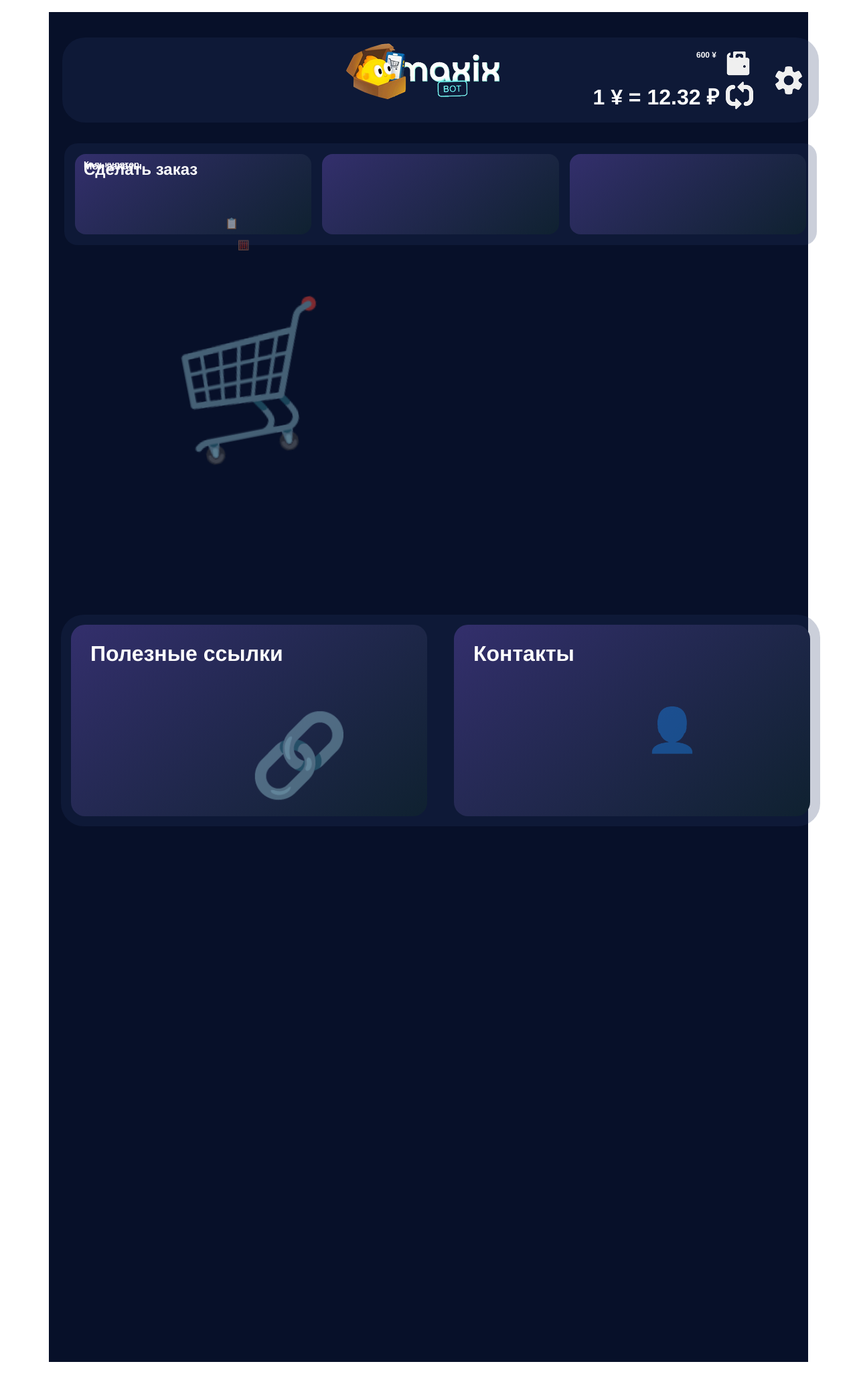
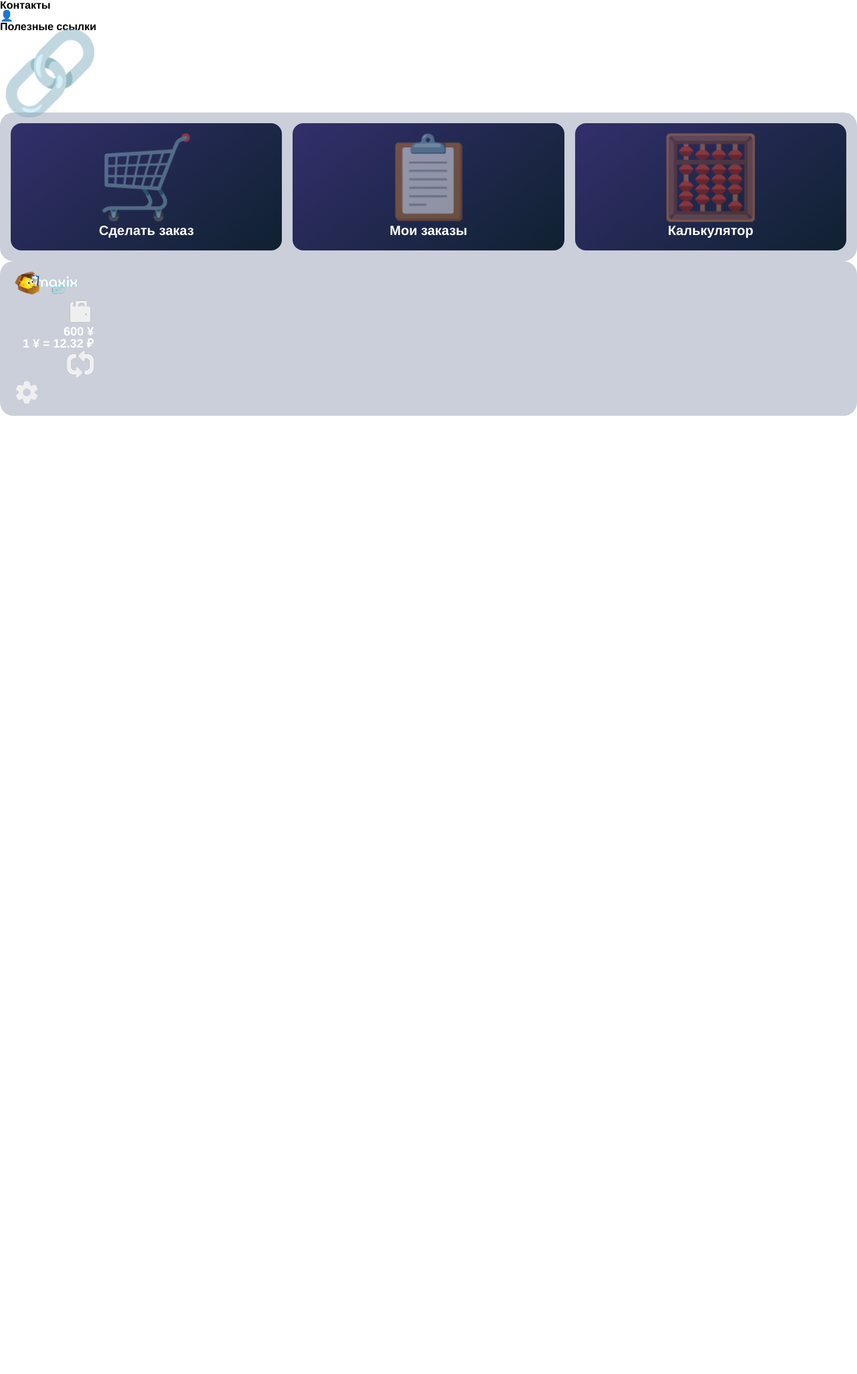
Before and after one commit to chelik002/maxix_site, a Flask app: page / in a window 1280 px wide. Shown: the whole page at 67% size. After the commit the page ends 621 px from the top, so only its background shows below. Run offline with Flask 3, Linux system fonts and the light colour scheme; some libraries are stand-ins or nearby versions.

Commit message:
Update style.css

```diff
--- a/static/style.css
+++ b/static/style.css
@@ -1,374 +1,108 @@
-.frame{
-  width:100%;
-  max-width:1170px;
-  margin:0 auto;
-  padding:18px;
-  position:relative;
+.frame {
+font-family: "Inter-SemiBold", Helvetica;
+font-weight: 600;
 }
 
-.frame .div {
-  background-color: #071029;
-  width: 100%;
-  height: auto;
-  aspect-ratio: 9/16;
-  position: relative;
-}
-
-.frame .element {
-  position: absolute;
-  width: 1104px;
-  height: 300px;
-  top: 915px;
-  left: 33px;
-}
-
-.frame .overlap {
-  position: relative;
-  width: 1134px;
-  height: 316px;
-  top: -15px;
-  left: -15px;
-  background-color: #2939663d;
-  border-radius: 34px;
-}
-
-.frame .view {
-  position: absolute;
-  width: 532px;
-  height: 286px;
-  top: 15px;
-  left: 587px;
-  border-radius: 21px;
-  overflow: hidden;
-  background: linear-gradient(
-    321deg,
-    rgba(15, 33, 48, 1) 0%,
-    rgba(51, 47, 108, 1) 100%
-  );
-}
-
-.frame .text-wrapper {
-  width: 334px;
-  height: 77px;
-  top: 25px;
-  left: 29px;
-  color: var(--text);
-  font-size: clamp(18px, 5vw, 32px);
-  position: absolute;
-  font-family: "Inter-SemiBold", Helvetica;
-  font-weight: 600;
-  letter-spacing: 0;
-  line-height: normal;
-}
-
-.frame .text-wrapper-2 {
-  height: 210px;
-  top: 120px;
-  left: 286px;
-  opacity: 0.5;
-  color: #ffffff;
-  font-size: clamp(48px, 10vw, 64px);
-  white-space: nowrap;
-  position: absolute;
-  font-family: "Inter-SemiBold", Helvetica;
-  font-weight: 600;
-  letter-spacing: 0;
-  line-height: normal;
-}
-
-.frame .overlap-group-wrapper {
-  position: absolute;
-  width: 532px;
-  height: 286px;
-  top: 15px;
-  left: 15px;
-  border-radius: 21px;
-  overflow: hidden;
-  background: linear-gradient(
-    321deg,
-    rgba(15, 33, 48, 1) 0%,
-    rgba(51, 47, 108, 1) 100%
-  );
-}
-
-.frame .overlap-group {
-  position: relative;
-  width: 467px;
-  height: 330px;
-  top: 25px;
-  left: 29px;
-}
-
-.frame .text-wrapper-3 {
-  width: 442px;
-  height: 154px;
-  top: 0;
-  left: 0;
-  color: var(--text);
-  font-size: clamp(18px, 5vw, 32px);
-  position: absolute;
-  font-family: "Inter-SemiBold", Helvetica;
-  font-weight: 600;
-  letter-spacing: 0;
-  line-height: normal;
-}
 
 .frame .text-wrapper-4 {
-  height: 230px;
-  top: 100px;
-  left: 237px;
 opacity: 0.5;
 color: #ffffff;
 font-size: clamp(60px, 12vw, 120px);
-  white-space: nowrap;
-  position: absolute;
 font-family: "Inter-SemiBold", Helvetica;
 font-weight: 600;
-  letter-spacing: 0;
-  line-height: normal;
 }
 
-.frame .overlap-wrapper {
-  position: absolute;
-  width: 1124px;
-  height: 679px;
-  top: 196px;
-  left: 23px;
+
+/* Кнопки */
+.frame .overlap-2 {
+width: 100%;
+background-color: #2939663d;
+border-radius: 20px;
+padding: 16px;
+display: grid;
+grid-template-columns: repeat(auto-fit, minmax(200px, 1fr));
+gap: 16px;
+box-sizing: border-box;
 }
 
-.frame .overlap-2 {
-  display: grid;
-  grid-template-columns: repeat(3, 1fr); /* три кнопки в ряд */
-  gap: 16px;
-  padding: 16px;
-  background-color: #2939663d;
-  border-radius: 20px;
-}
 
-.frame .view-2 {
+.frame .view-2,
+.frame .view-3,
+.frame .view-4 {
 border-radius: 16px;
-  overflow: hidden;
-  background: linear-gradient(
-    321deg,
-    rgba(15, 33, 48, 1) 0%,
-    rgba(51, 47, 108, 1) 100%
-  );
-  display: flex;                /* включаем flex внутри */
+background: linear-gradient(321deg, rgba(15, 33, 48, 1) 0%, rgba(51, 47, 108, 1) 100%);
+display: flex;
 flex-direction: column;
 align-items: center;
 justify-content: center;
-  padding: 12px;
-  min-height: 120px;            /* вместо фиксированных 659px/320px */
+padding: 20px;
+min-height: 120px;
+gap: 10px;
 }
 
-.frame .text-wrapper-5 {
-  height: 400px;
-  top: 237px;
-  left: 179px;
-  transform: rotate(-11.00deg);
+
+.frame .text-wrapper-5,
+.frame .text-wrapper-7,
+.frame .text-wrapper-9 {
 opacity: 0.5;
-  color: #ffffff;
-  font-size: clamp(100px, 20vw, 200px);
-  text-align: center;
-  white-space: nowrap;
-  position: absolute;
+font-size: clamp(60px, 15vw, 120px);
 font-family: "Inter-SemiBold", Helvetica;
 font-weight: 600;
-  letter-spacing: 0;
-  line-height: normal;
+text-align: center;
 }
 
-.frame .text-wrapper-6 {
-  width: 304px;
-  height: 154px;
-  top: 25px;
-  left: 29px;
+
+.frame .text-wrapper-6,
+.frame .text-wrapper-8,
+.frame .text-wrapper-10 {
 color: var(--text);
-  font-size: clamp(14px, 3.5vw, 24px);
-  position: absolute;
+font-size: clamp(14px, 4vw, 20px);
 font-family: "Inter-SemiBold", Helvetica;
 font-weight: 600;
-  letter-spacing: 0;
-  line-height: normal;
+text-align: center;
 }
 
-.frame .view-3 {
-  border-radius: 16px;
-  overflow: hidden;
-  background: linear-gradient(
-    321deg,
-    rgba(15, 33, 48, 1) 0%,
-    rgba(51, 47, 108, 1) 100%
-  );
-  display: flex;                /* включаем flex внутри */
-  flex-direction: column;
+
+/* Верхняя панель с фото и балансом */
+.frame .div-wrapper {
+width: 100%;
+background-color: #2939663d;
+border-radius: 20px;
+padding: 12px 20px;
+display: flex;
 align-items: center;
-  justify-content: center;
-  padding: 12px;
-  min-height: 120px;            /* вместо фиксированных 659px/320px */
+justify-content: space-between;
+box-sizing: border-box;
 }
 
-.frame .text-wrapper-7 {
-  height: 270px;
-  top: 110px;
-  left: 240px;
-  opacity: 0.5;
-  color: #000000;
-  font-size: clamp(12px, 2vw, 16px);
-  text-align: center;
-  white-space: nowrap;
-  position: absolute;
+
+.frame .photo {
+width: clamp(80px, 20vw, 120px);
+height: auto;
+border-radius: 50%;
+}
+
+
+.frame .div-2 {
+display: flex;
+flex-direction: column;
+align-items: flex-end;
+}
+
+
+.frame .dollar-account,
+.frame .repeat,
+.frame .settings {
+width: clamp(24px, 6vw, 40px);
+height: auto;
+}
+
+
+.frame .text-wrapper-11,
+.frame .p {
+color: var(--text);
 font-family: "Inter-SemiBold", Helvetica;
 font-weight: 600;
-  letter-spacing: 0;
-  line-height: normal;
+font-size: clamp(12px, 3vw, 18px);
+text-align: right;
 }
-
-.frame .text-wrapper-8 {
-  width: 422px;
-  height: 77px;
-  top: 25px;
-  left: 29px;
-  color: var(--text);
-  font-size: clamp(12px, 1.8vw, 15px);
-  position: absolute;
-  font-family: "Inter-SemiBold", Helvetica;
-  font-weight: 600;
-  letter-spacing: 0;
-  line-height: normal;
-}
-
-.frame .view-4 {
-  border-radius: 16px;
-  overflow: hidden;
-  background: linear-gradient(
-    321deg,
-    rgba(15, 33, 48, 1) 0%,
-    rgba(51, 47, 108, 1) 100%
-  );
-  display: flex;                /* включаем flex внутри */
-  flex-direction: column;
-  align-items: center;
-  justify-content: center;
-  padding: 12px;
-  min-height: 120px;            /* вместо фиксированных 659px/320px */
-}
-
-.frame .text-wrapper-9 {
-  height: 230px;
-  top: 144px;
-  left: 259px;
-  opacity: 0.5;
-  color: #ffffff;
-  font-size: clamp(11px, 1.6vw, 14px);
-  text-align: center;
-  white-space: nowrap;
-  position: absolute;
-  font-family: "Inter-SemiBold", Helvetica;
-  font-weight: 600;
-  letter-spacing: 0;
-  line-height: normal;
-}
-
-.frame .text-wrapper-10 {
-  width: 428px;
-  height: 77px;
-  top: 24px;
-  left: 29px;
-  color: var(--text);
-  font-size: clamp(10px, 1.4vw, 13px);
-  position: absolute;
-  font-family: "Inter-SemiBold", Helvetica;
-  font-weight: 600;
-  letter-spacing: 0;
-  line-height: normal;
-}
-
-.frame .div-wrapper {
-  position: absolute;
-  width: 1130px;
-  height: 100px;
-  top: 38px;
-  left: 20px;
-}
-
-.frame .overlap-3 {
-  position: relative;
-  height: 127px;
-  top: -14px;
-  background-color: #2939663d;
-  border-radius: 34px;
-}
-
-.frame .photo {
-  position: relative; /* убираем absolute, чтобы фото могло адаптироваться */
-  width: clamp(120px, 40vw, 295px); /* делаем "резиновую" ширину */
-  height: auto; /* чтобы сохранялись пропорции */
-  aspect-ratio: auto; /* можно убрать, оно само подтянется */
-  border-radius: 50%; /* если хочешь круглое фото */
-  margin: 14px auto; /* центрируем вертикально с отступом сверху */
-  display: block; /* чтобы margin: auto работал */
-}
-
-.frame .div-2 {
-  position: absolute;
-  width: 256px;
-  height: 94px;
-  top: 17px;
-  left: 780px;
-}
-
-.frame .dollar-account {
-  position: absolute;
-  width: 45px;
-  height: 45px;
-  top: 0;
-  left: 207px;
-  aspect-ratio: 1;
-}
-
-.frame .text-wrapper-11 {
-  position: absolute;
-  width: 195px;
-  height: 45px;
-  top: 2px;
-  left: 2px;
-  font-family: "Inter-SemiBold", Helvetica;
-  font-weight: 600;
-  color: var(--text);
-  font-size: clamp(9px, 1.2vw, 12px);
-  text-align: right;
-  letter-spacing: 0;
-  line-height: normal;
-}
-
-.frame .p {
-  width: 201px;
-  height: 45px;
-  top: 49px;
-  left: 0;
-  color: var(--text);
-  font-size: 32px;
-  text-align: right;
-  position: absolute;
-  font-family: "Inter-SemiBold", Helvetica;
-  font-weight: 600;
-  letter-spacing: 0;
-  line-height: normal;
-}
-
-.frame .repeat {
-  position: absolute;
-  width: 41px;
-  height: 45px;
-  top: 47px;
-  left: 211px;
-}
-
-.frame .settings {
-  position: absolute;
-  width: 50px;
-  height: 50px;
-  top: 39px;
-  left: 1060px;
-}
```
Lines whose indentation alone changed are shown as unchanged.
